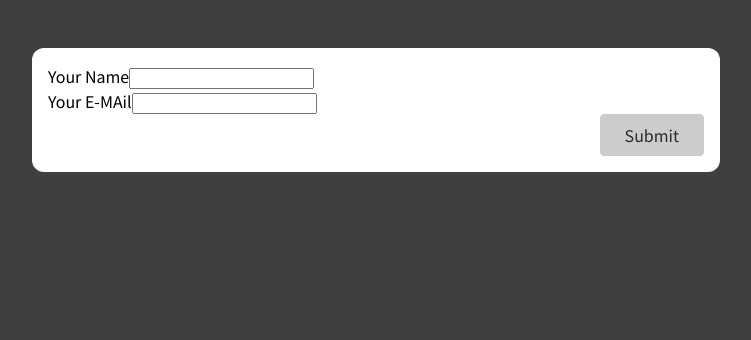
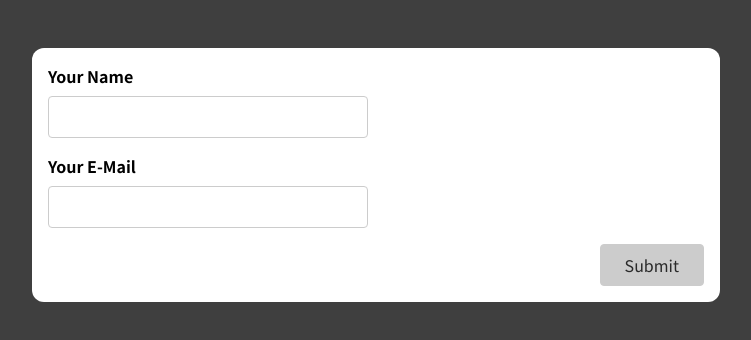
Before and after one commit to jolly-sharma/Forms, a React (Create React App) app: page / in a window 1280 px wide. Shown: the top 340 px of the page, without its empty margins (264-1015 px from the left). Built offline with nearby package versions, Linux system fonts and the light colour scheme.

Commit message:
feat: created custom hooks.

```diff
--- a/src/components/SimpleInput.js
+++ b/src/components/SimpleInput.js
@@ -1,61 +1,51 @@
-import { useState } from 'react';
+import useInput from '../hooks/use-input';
 
 const SimpleInput = (props) => {
+  const {
+    value: enteredName,
+    isValid: enteredNameIsValid,
+    hasError: nameInputHasError,
+    valueChangeHandler: nameChangedHandler,
+    inputBlurHandler: nameBlurHandler,
+    reset: resetNameInput,
+  } = useInput((value) => value.trim() !== '');
 
-  const [enteredName, setEnteredName] = useState('');
-  const [enteredNameTouched, setEnteredNameTouched] = useState(false);
-
-  const [enteredEmail, setEnteredEmail] = useState('');
-  const [enteredEmailTouched, setEnteredEmailTouched] = useState(false);
-
-  const enteredNameIsValid = enteredName.trim() !== '';
-  const nameInputIsInvalid = !enteredNameIsValid && enteredNameTouched;
-
-  const enteredEmailIsValid = enteredEmail.includes('@');
-  const enteredEmailIsInvalid = !enteredEmailIsValid && enteredEmailTouched;
+  const {
+    value: enteredEmail,
+    isValid: enteredEmailIsValid,
+    hasError: emailInputHasError,
+    valueChangeHandler: emailChangeHandler,
+    inputBlurHandler: emailBlurHandler,
+    reset: resetEmailInput,
+  } = useInput((value) => value.includes('@'));
 
   let formIsValid = false;
+
   if (enteredNameIsValid && enteredEmailIsValid) {
     formIsValid = true;
   }
 
-  const nameInputChangeHandler = (event) => {
-    setEnteredName(event.target.value);
-  };
-
-  const emailInputChangeHandler = (event) => {
-    setEnteredEmail(event.target.value);
-  }
-
-  const nameInputBlurHandler = event => {
-    setEnteredNameTouched(true);
-  };
-
-  const emailInputBlurHandler = event => {
-    setEnteredEmailTouched(true);
-  };
-
   const formSubmissionHandler = (event) => {
     event.preventDefault();
 
-    setEnteredNameTouched(true);
-
-    if (!enteredNameIsValid && !enteredEmailIsValid) {
+    if (!enteredNameIsValid) {
       return;
     }
+
     console.log(enteredName);
-    setEnteredName('');
-    setEnteredNameTouched(false);
 
-    setEnteredEmail('');
-    setEnteredEmailTouched(false);
+    // nameInputRef.current.value = ''; => NOT IDEAL, DON'T MANIPULATE THE DOM
+    resetNameInput();
+    resetEmailInput();
   };
 
-  const nameInputClasses = nameInputIsInvalid
-  ? 'form-control invalid' : 'from-control';
+  const nameInputClasses = nameInputHasError
+    ? 'form-control invalid'
+    : 'form-control';
 
-  const emailInputClasses = enteredEmailIsInvalid
-  ? 'form-control invalid' : 'from-control';
+  const emailInputClasses = emailInputHasError
+    ? 'form-control invalid'
+    : 'form-control';
 
   return (
     <form onSubmit={formSubmissionHandler}>
@@ -64,28 +54,28 @@ const SimpleInput = (props) => {
         <input
           type='text'
           id='name'
-          onChange={nameInputChangeHandler}
-          onBlur={nameInputBlurHandler}
+          onChange={nameChangedHandler}
+          onBlur={nameBlurHandler}
           value={enteredName}
         />
-          {nameInputIsInvalid && (
+        {nameInputHasError && (
           <p className='error-text'>Name must not be empty.</p>
         )}
       </div>
       <div className={emailInputClasses}>
-          <label htmlFor='email'>Your E-MAil</label>
+        <label htmlFor='email'>Your E-Mail</label>
         <input
           type='email'
           id='email'
-          onChange={emailInputChangeHandler}
-          onBlur={emailInputBlurHandler}
+          onChange={emailChangeHandler}
+          onBlur={emailBlurHandler}
           value={enteredEmail}
         />
-          {enteredEmailIsInvalid && (
+        {emailInputHasError && (
           <p className='error-text'>Please enter a valid email.</p>
         )}
       </div>
-        <div className="form-actions">
+      <div className='form-actions'>
         <button disabled={!formIsValid}>Submit</button>
       </div>
     </form>
--- /dev/null
+++ b/src/hooks/use-input.js
@@ -0,0 +1,33 @@
+import { useState } from 'react';
+
+const useInput = (validateValue) => {
+  const [enteredValue, setEnteredValue] = useState('');
+  const [isTouched, setIsTouched] = useState(false);
+
+  const valueIsValid = validateValue(enteredValue);
+  const hasError = !valueIsValid && isTouched;
+
+  const valueChangeHandler = (event) => {
+    setEnteredValue(event.target.value);
+  };
+
+  const inputBlurHandler = (event) => {
+    setIsTouched(true);
+  };
+
+  const reset = () => {
+    setEnteredValue('');
+    setIsTouched(false);
+  };
+
+  return {
+    value: enteredValue,
+    isValid: valueIsValid,
+    hasError,
+    valueChangeHandler,
+    inputBlurHandler,
+    reset
+  };
+};
+
+export default useInput;
```
Lines whose indentation alone changed are shown as unchanged.
